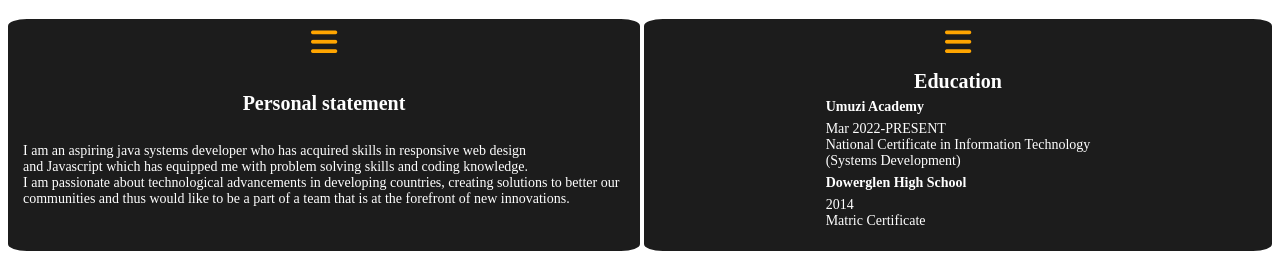
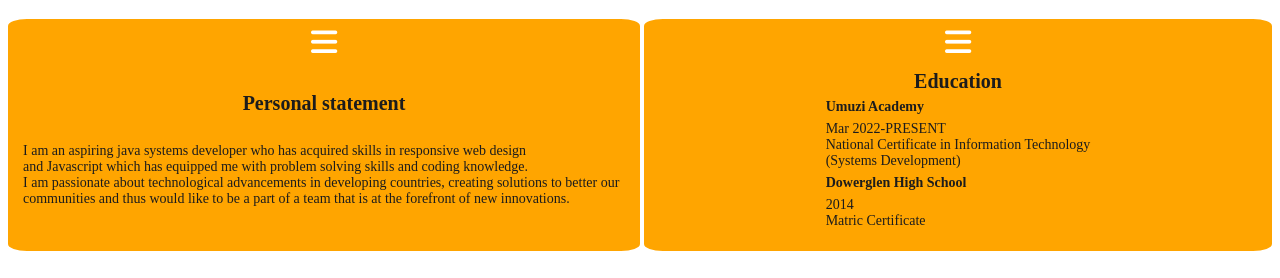
Before and after one commit to NomfundoKhambule/NomfundoKhambule.github.io, a plain HTML site: page index.html in a window 1280 px wide. Shown: the part 619-897 px from the top of the page. Drawn offline with Linux system fonts and the light colour scheme.

Commit message:
final updates

```diff
--- a/index.css
+++ b/index.css
@@ -90,7 +90,7 @@ p{
 }
 .fa-solid{
     font-size:30px;
-    color:orange;
+    color:white;
 }
 .statement-heading{
     display:grid;
@@ -103,16 +103,16 @@ p{
     font-size:10px;
 }
 .personal-statement{
-    background-color:#1c1c1c;
-    color:white;
+    background-color:orange;
+    color:#1c1c1c;
     border-radius:3%;
     display:grid;
     padding: 8px 15px;
     justify-content:center;
 }
 .education{
-    background-color:#1c1c1c;
-    color:white;
+    background-color:orange;
+    color:#1c1c1c;
     border-radius:3%;
     display:grid;
     margin-left:4px;
@@ -152,7 +152,7 @@ p{
     margin-left:-50px;
 }
 .interests{
-    height:300px;
+    height:200px;
     margin-top:15px;
     background-color: #1c1c1c;
     display:grid;
```
